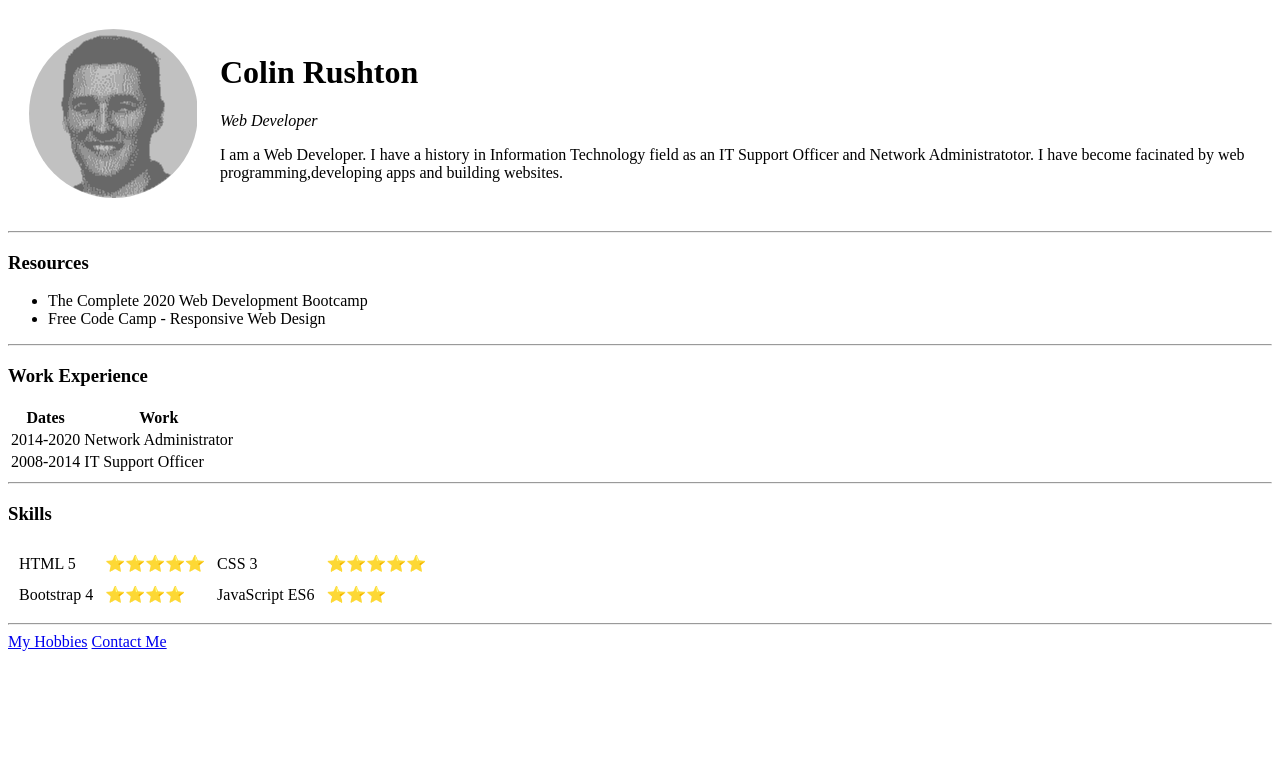
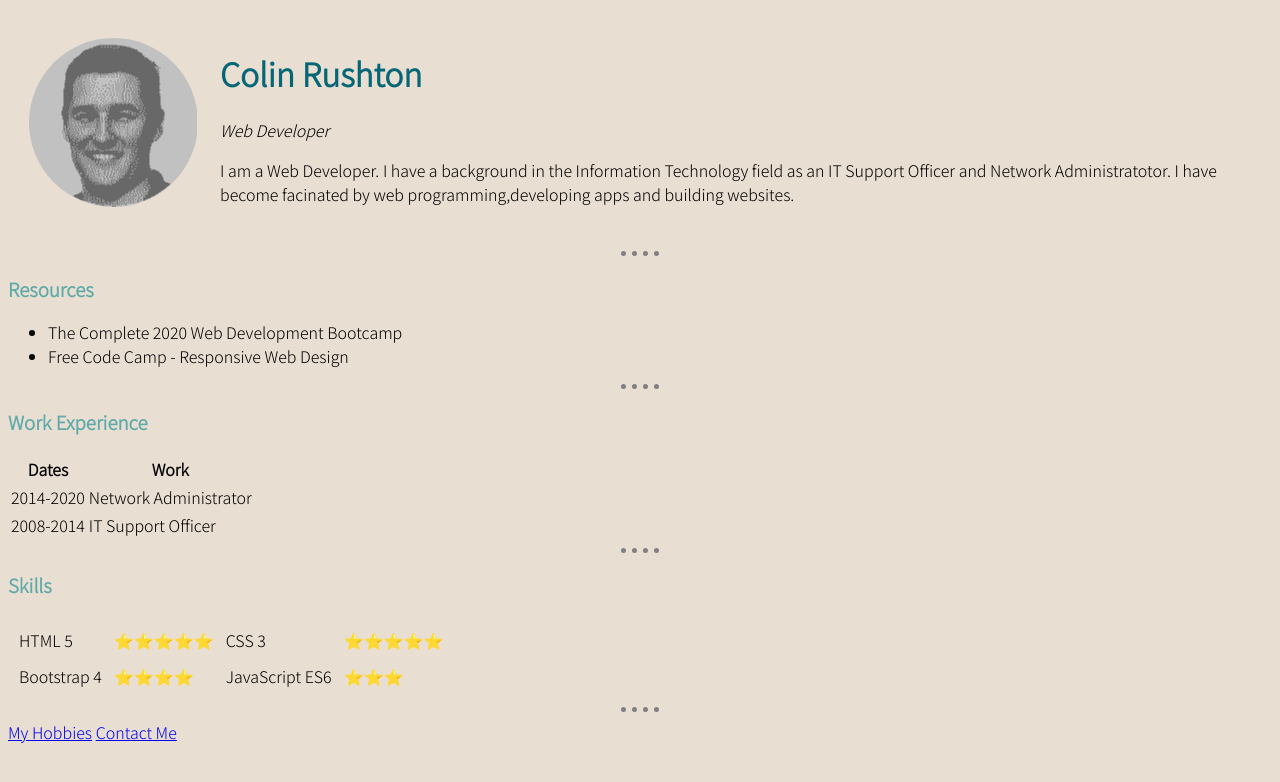
Before and after one commit to colin-ar/cv, a plain HTML site: page HTML - Personal Site/index.html in a window 1280 px wide. Drawn offline with Linux system fonts and the light colour scheme.

Commit message:
Add files via upload

```diff
--- /dev/null
+++ b/HTML - Personal Site/css/styles.css
@@ -0,0 +1,23 @@
+@import url('https://fonts.googleapis.com/css2?family=Noto+Sans+JP:wght@300&display=swap');
+
+body {
+  background-color: #e8ded2;
+  font-family: 'Noto Sans JP', sans-serif;
+}
+
+h1 {
+  color: #056676;
+  font-family: 'Noto Sans JP', sans-serif;
+}
+
+h3 {
+  color: #5eaaa8;
+  font-family: 'Noto Sans JP', sans-serif;
+}
+
+hr {
+  border-style: dotted;
+  border-color: grey;
+  border-width: 0 0 5px 0;
+  width: 3%;
+}
--- a/HTML - Personal Site/index.html
+++ b/HTML - Personal Site/index.html
@@ -4,6 +4,7 @@
 <head>
   <meta charset="utf-8">
   <title>Colin's Personal Site</title>
+    <link rel="stylesheet" href="css/styles.css">
 </head>
 
 <body>
@@ -12,7 +13,7 @@
       <td><img src="colin.png" alt="Colin Rushton Profile Picture"></td>
       <td>  <h1>Colin Rushton</h1>
         <p><em>Web Developer</em></p>
-        <p>I am a Web Developer. I have a history in Information Technology field as an IT Support Officer and Network Administratotor.
+        <p>I am a Web Developer. I have a background in the Information Technology field as an IT Support Officer and Network Administratotor.
           I have become facinated by web programming,developing apps and building websites.</p></td>
     </tr>
   </table>
```
Also changed, not shown: HTML - Personal Site/contact.html (+1 -0 lines), HTML - Personal Site/hobbies.html (+1 -0 lines).
